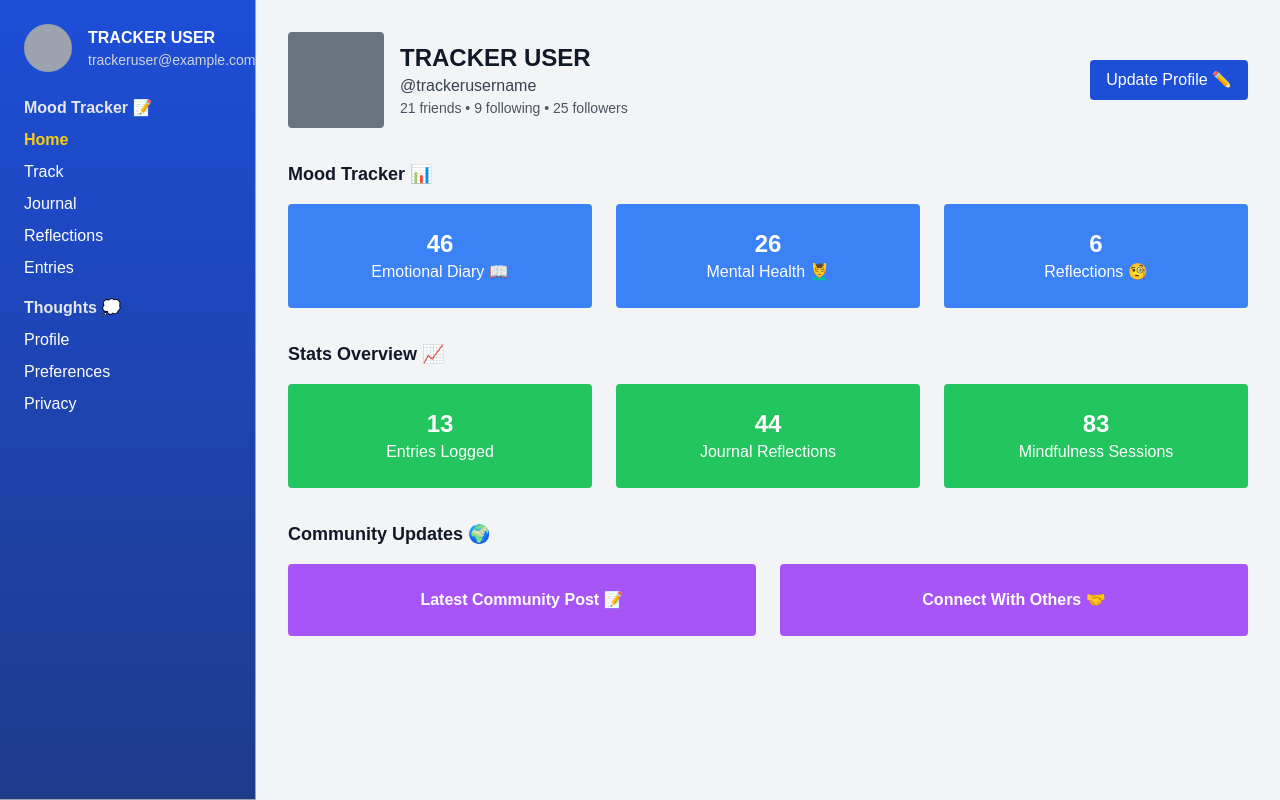
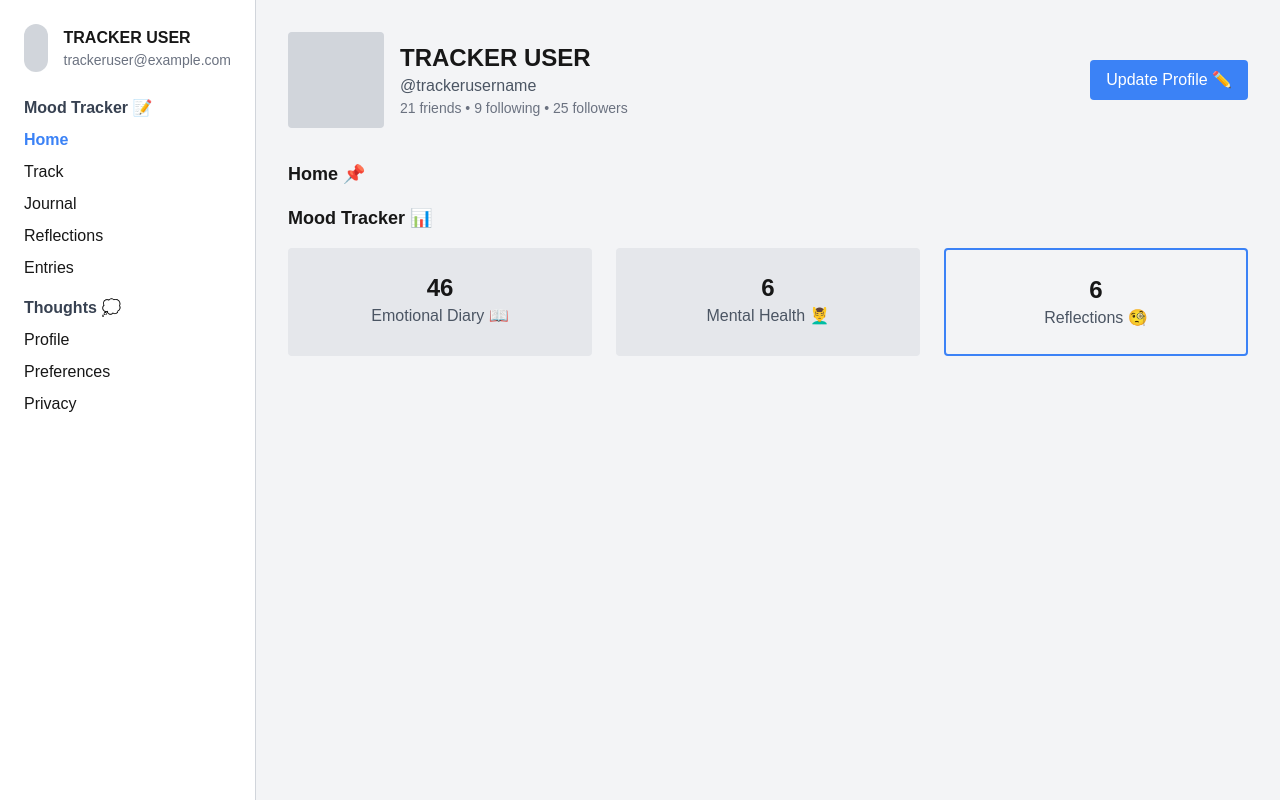
Before and after one commit to Mahfuzy/hci, a Next.js app: page / in a window 1280 px wide. Built offline with nearby package versions, Linux system fonts and the light colour scheme.

Commit message:
Refactor dashboard layout with improved sidebar styles, enhanced profile modal, and dynamic content display

```diff
--- a/app/page.tsx
+++ b/app/page.tsx
@@ -5,53 +5,38 @@ import React, { useState } from "react";
 const Dashboard = () => {
   const [activeSection, setActiveSection] = useState("Home");
   const [showProfileModal, setShowProfileModal] = useState(false);
-  const [isNavOpen, setIsNavOpen] = useState(false);
 
   return (
-    <div className="flex h-screen bg-gray-100">
+    <div className="flex flex-col md:flex-row h-screen bg-gray-100">
       {/* Sidebar */}
-      <aside className={`w-full md:w-64 bg-gradient-to-b from-blue-700 to-blue-900 text-white p-6 border-b md:border-r border-gray-400 md:h-screen overflow-y-auto fixed md:relative transition-transform duration-300 ${isNavOpen ? "translate-x-0" : "-translate-x-full md:translate-x-0"}`}>
-        <div className="flex items-center justify-between mb-6">
-          <div className="flex items-center">
-            <div className="w-12 h-12 bg-gray-400 rounded-full" />
-            <div className="ml-4">
-              <p className="font-bold">TRACKER USER</p>
-              <p className="text-sm text-gray-300">trackeruser@example.com</p>
-            </div>
+      <aside className="w-full md:w-64 bg-white p-6 border-b md:border-b-0 md:border-r border-gray-300">
+        <div className="flex items-center mb-6">
+          <div className="w-12 h-12 bg-gray-300 rounded-full" />
+          <div className="ml-4">
+            <p className="font-bold">TRACKER USER</p>
+            <p className="text-sm text-gray-500">trackeruser@example.com</p>
           </div>
-          <button
-            className="text-white text-xl font-bold md:hidden"
-            onClick={() => setIsNavOpen(false)}
-          >
-            ×
-          </button>
         </div>
         <nav>
-          <p className="font-semibold text-gray-200 mb-2">Mood Tracker 📝</p>
+          <p className="font-semibold text-gray-700 mb-2">Mood Tracker 📝</p>
           <ul className="space-y-2 mb-4">
             {["Home", "Track", "Journal", "Reflections", "Entries"].map((item) => (
               <li
                 key={item}
-                className={`cursor-pointer ${activeSection === item ? "text-yellow-400 font-bold" : "hover:text-yellow-300 hover:scale-105 transition-transform"}`}
-                onClick={() => {
-                  setActiveSection(item);
-                  setIsNavOpen(false);
-                }}
+                className={`cursor-pointer ${activeSection === item ? "text-blue-500 font-bold" : "hover:text-blue-500 hover:scale-105 transition-transform"}`}
+                onClick={() => setActiveSection(item)}
               >
                 {item}
               </li>
             ))}
           </ul>
-          <p className="font-semibold text-gray-200 mb-2">Thoughts 💭</p>
+          <p className="font-semibold text-gray-700 mb-2">Thoughts 💭</p>
           <ul className="space-y-2">
             {["Profile", "Preferences", "Privacy"].map((item) => (
               <li
                 key={item}
-                className={`cursor-pointer ${activeSection === item ? "text-yellow-400 font-bold" : "hover:text-yellow-300 hover:scale-105 transition-transform"}`}
-                onClick={() => {
-                  setActiveSection(item);
-                  setIsNavOpen(false);
-                }}
+                className={`cursor-pointer ${activeSection === item ? "text-blue-500 font-bold" : "hover:text-blue-500 hover:scale-105 transition-transform"}`}
+                onClick={() => setActiveSection(item)}
               >
                 {item}
               </li>
@@ -61,69 +46,70 @@ const Dashboard = () => {
       </aside>
 
       {/* Main Content */}
-      <main className="flex-1 p-4 md:p-8 overflow-y-auto">
-        {/* Navbar Toggle Button */}
-        <button
-          className="md:hidden p-2 bg-blue-700 text-white rounded mb-4"
-          onClick={() => setIsNavOpen(!isNavOpen)}
-        >
-          {isNavOpen ? "Close Menu" : "Open Menu"}
-        </button>
-
+      <main className="flex-1 p-6 md:p-8">
         {/* Profile Section */}
         <div className="flex flex-col md:flex-row justify-between items-center mb-8">
-          <div className="flex items-center">
-            <div className="w-24 h-24 bg-gray-500 rounded" />
+          <div className="flex items-center text-center md:text-left">
+            <div className="w-24 h-24 bg-gray-300 rounded mx-auto md:mx-0" />
             <div className="ml-4">
-              <h1 className="text-2xl font-bold text-gray-900">TRACKER USER</h1>
-              <p className="text-gray-700">@trackerusername</p>
-              <p className="text-sm text-gray-600">21 friends • 9 following • 25 followers</p>
+              <h1 className="text-2xl font-bold">TRACKER USER</h1>
+              <p className="text-gray-600">@trackerusername</p>
+              <p className="text-sm text-gray-500">21 friends • 9 following • 25 followers</p>
             </div>
           </div>
           <button
-            className="px-4 py-2 bg-blue-700 text-white rounded hover:scale-105 transition-transform mt-4 md:mt-0"
+            className="mt-4 md:mt-0 px-4 py-2 bg-blue-500 text-white rounded hover:scale-105 transition-transform"
             onClick={() => setShowProfileModal(true)}
           >
             Update Profile ✏️
           </button>
         </div>
 
-        {/* Mood Tracker */}
-        <section className="mb-8">
-          <h2 className="text-lg font-semibold mb-4 text-gray-900">Mood Tracker 📊</h2>
-          <div className="grid grid-cols-1 sm:grid-cols-2 lg:grid-cols-3 gap-6 mb-8">
-            {["Emotional Diary 📖", "Mental Health 💆‍♂️", "Reflections 🧐"].map((text, idx) => (
-              <div key={idx} className="p-6 bg-blue-500 text-center rounded hover:scale-105 transition-transform cursor-pointer">
-                <p className="text-2xl font-bold text-white">{46 - idx * 20}</p>
-                <p className="text-white">{text}</p>
+        {/* Profile Modal */}
+        {showProfileModal && (
+          <div className="fixed inset-0 flex items-center justify-center bg-gray-900 bg-opacity-50 p-4">
+            <div className="bg-white p-6 rounded shadow-lg w-full max-w-md">
+              <h2 className="text-xl font-semibold mb-4">Update Profile</h2>
+              <input type="text" placeholder="New Username" className="w-full p-2 border rounded mb-4" />
+              <input type="email" placeholder="New Email" className="w-full p-2 border rounded mb-4" />
+              <div className="flex justify-end space-x-2">
+                <button
+                  className="px-4 py-2 bg-gray-300 rounded"
+                  onClick={() => setShowProfileModal(false)}
+                >
+                  Cancel
+                </button>
+                <button className="px-4 py-2 bg-blue-500 text-white rounded">Save</button>
               </div>
-            ))}
+            </div>
           </div>
-        </section>
+        )}
 
-        {/* Stats Overview */}
-        <section className="mb-8">
-          <h2 className="text-lg font-semibold mb-4 text-gray-900">Stats Overview 📈</h2>
-          <div className="grid grid-cols-1 sm:grid-cols-2 lg:grid-cols-3 gap-6">
-            {["Entries Logged", "Journal Reflections", "Mindfulness Sessions"].map((text, idx) => (
-              <div key={idx} className="p-6 bg-green-500 text-center rounded hover:scale-105 transition-transform cursor-pointer">
-                <p className="text-2xl font-bold text-white">{Math.floor(Math.random() * 100)}</p>
-                <p className="text-white">{text}</p>
+        {/* Dynamic Section */}
+        <section>
+          <h2 className="text-lg font-semibold mb-4">{activeSection} 📌</h2>
+          {activeSection === "Home" && (
+            <div>
+              <h2 className="text-lg font-semibold mb-4">Mood Tracker 📊</h2>
+              <div className="grid grid-cols-1 sm:grid-cols-2 lg:grid-cols-3 gap-6 mb-8">
+                <div className="p-6 bg-gray-200 text-center rounded hover:scale-105 transition-transform cursor-pointer">
+                  <p className="text-2xl font-bold">46</p>
+                  <p className="text-gray-600">Emotional Diary 📖</p>
+                </div>
+                <div className="p-6 bg-gray-200 text-center rounded hover:scale-105 transition-transform cursor-pointer">
+                  <p className="text-2xl font-bold">6</p>
+                  <p className="text-gray-600">Mental Health 💆‍♂️</p>
+                </div>
+                <div className="p-6 border-2 border-blue-500 text-center rounded hover:scale-105 transition-transform cursor-pointer">
+                  <p className="text-2xl font-bold">6</p>
+                  <p className="text-gray-600">Reflections 🧐</p>
+                </div>
               </div>
-            ))}
-          </div>
-        </section>
-
-        {/* Community Updates */}
-        <section>
-          <h2 className="text-lg font-semibold mb-4 text-gray-900">Community Updates 🌍</h2>
-          <div className="grid grid-cols-1 md:grid-cols-2 gap-6">
-            {["Latest Community Post 📝", "Connect With Others 🤝"].map((text, idx) => (
-              <div key={idx} className="p-6 bg-purple-500 text-center rounded hover:scale-105 transition-transform cursor-pointer">
-                <p className="font-semibold text-white">{text}</p>
-              </div>
-            ))}
-          </div>
+            </div>
+          )}
+          {activeSection !== "Home" && (
+            <p className="text-gray-600">You are now viewing the {activeSection} section.</p>
+          )}
         </section>
       </main>
     </div>
```
